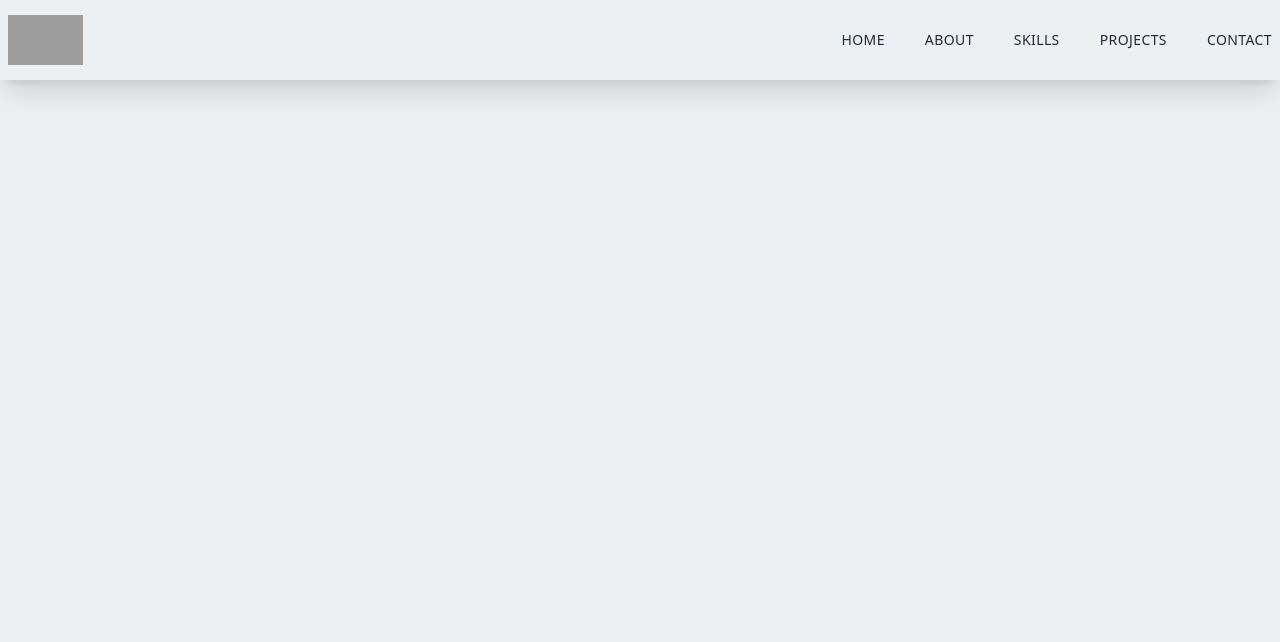
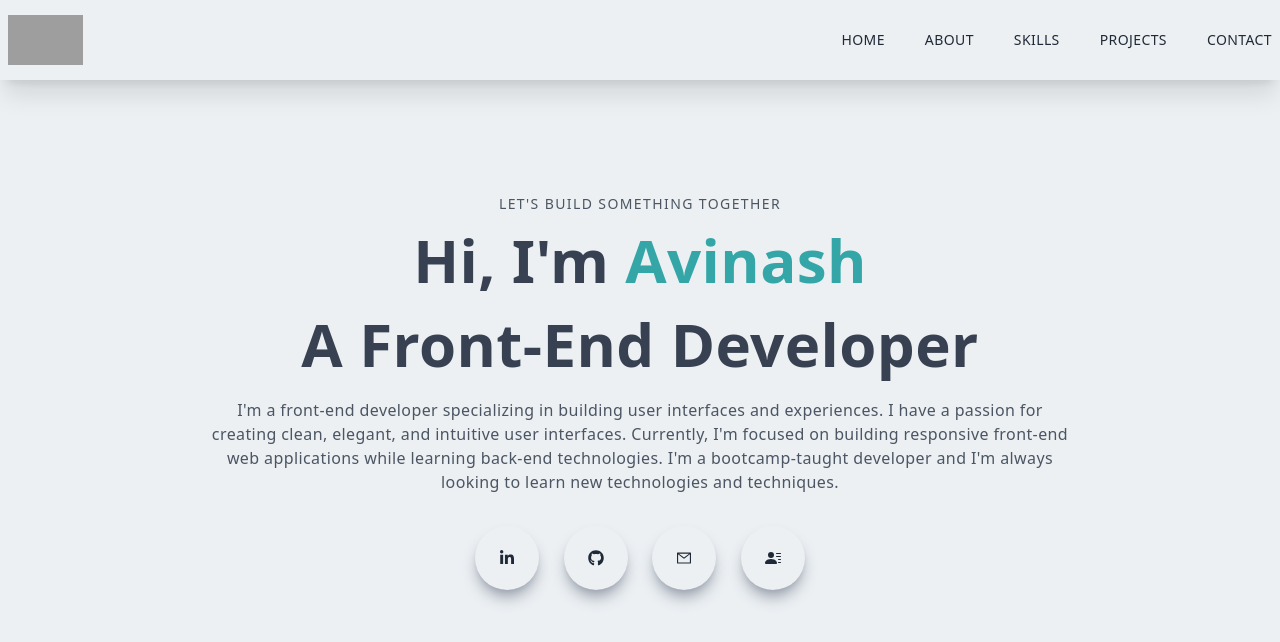
Before and after one commit to avinashvagh/portfolio, a Next.js app: page / in a window 1280 px wide. Shown: the top 642 px of the page. Built offline with nearby package versions, Linux system fonts and the light colour scheme; grey boxes are pictures that could not be loaded.

Commit message:
done with main-page |

```diff
--- /dev/null
+++ b/components/Main.jsx
@@ -0,0 +1,43 @@
+
+
+import React from 'react'
+import { FaGithub, FaLinkedinIn } from 'react-icons/fa';
+import { AiOutlineMail } from 'react-icons/ai';
+import { BsFillPersonLinesFill } from 'react-icons/bs';
+
+function Main() {
+  return (
+    <div className='w-full h-screen text-center'>
+        <div className="max-w-[1240px] w-full h-full mx-auto p-2 flex justify-center items-center">
+             <div>
+               <p className='uppercase text-sm tracking-widest text-gray-600'>LET&#39;S BUILD SOMETHING TOGETHER</p>
+               <h1 className='py-4 text-gray-700'> Hi, I&#39;m <span className='text-[#34A6A7]'>Avinash</span></h1>
+               <h1 className='py-2 text-gray-700'> A Front-End Developer</h1>
+               <p className='py-4 text-gray-600 max-w-[70%] m-auto'>
+                I&#39;m a front-end developer specializing in building user interfaces and experiences. I have a passion for creating clean, elegant, and intuitive user interfaces. Currently, I&#39;m focused on building responsive front-end web applications while learning back-end technologies.
+
+                I&#39;m a bootcamp-taught developer and I&#39;m always looking to learn new technologies and techniques.
+               </p>
+               <div className="flex items-center justify-between max-w-[330px] m-auto py-4">
+                     <div className='rounded-full shadow-lg shadow-gray-400 p-6 cursor-pointer hover:scale-105 ease-in duration-300'>
+                        <FaLinkedinIn/>
+                     </div>
+                     <div className='rounded-full shadow-lg shadow-gray-400 p-6 cursor-pointer hover:scale-105 ease-in duration-300'>
+                        <FaGithub/>
+                     </div>
+                     <div className='rounded-full shadow-lg shadow-gray-400 p-6 cursor-pointer hover:scale-105 ease-in duration-300'>
+                        <AiOutlineMail/>
+                     </div>
+                     <div className='rounded-full shadow-lg shadow-gray-400 p-6 cursor-pointer hover:scale-105 ease-in duration-300'>
+                        <BsFillPersonLinesFill/>
+                     </div>
+
+               </div>
+
+            </div>
+        </div>
+    </div>
+  )
+}
+
+export default Main
--- a/components/Navbar.jsx
+++ b/components/Navbar.jsx
@@ -84,7 +84,7 @@
             </ul>
 
             <div className="pt-40">
-              <p className="uppercase tracking-widest text-[#37a3a9]" >Let&#39;s connect </p>
+              <p className="uppercase tracking-widest text-[#34A6A7]" >Let&#39;s connect </p>
 
               <div className="flex items-center justify-between my-4 w-full sm:w-[80%]">
                 <div className="rounded-full shadow-lg shadow-gray-400 p-3 cursor-pointer hover:scale-105 ease-in duration-300">
--- a/pages/index.js
+++ b/pages/index.js
@@ -1,5 +1,6 @@
 import Head from 'next/head'
 import Image from 'next/image'
+import Main from '../components/Main'
 
 import Navbar from "../components/Navbar"
 
@@ -12,6 +13,7 @@
         <link rel="icon" href="/favicon.ico" />
       </Head>
 <Navbar/>
+<Main/>
 
     </div>
   )
```
